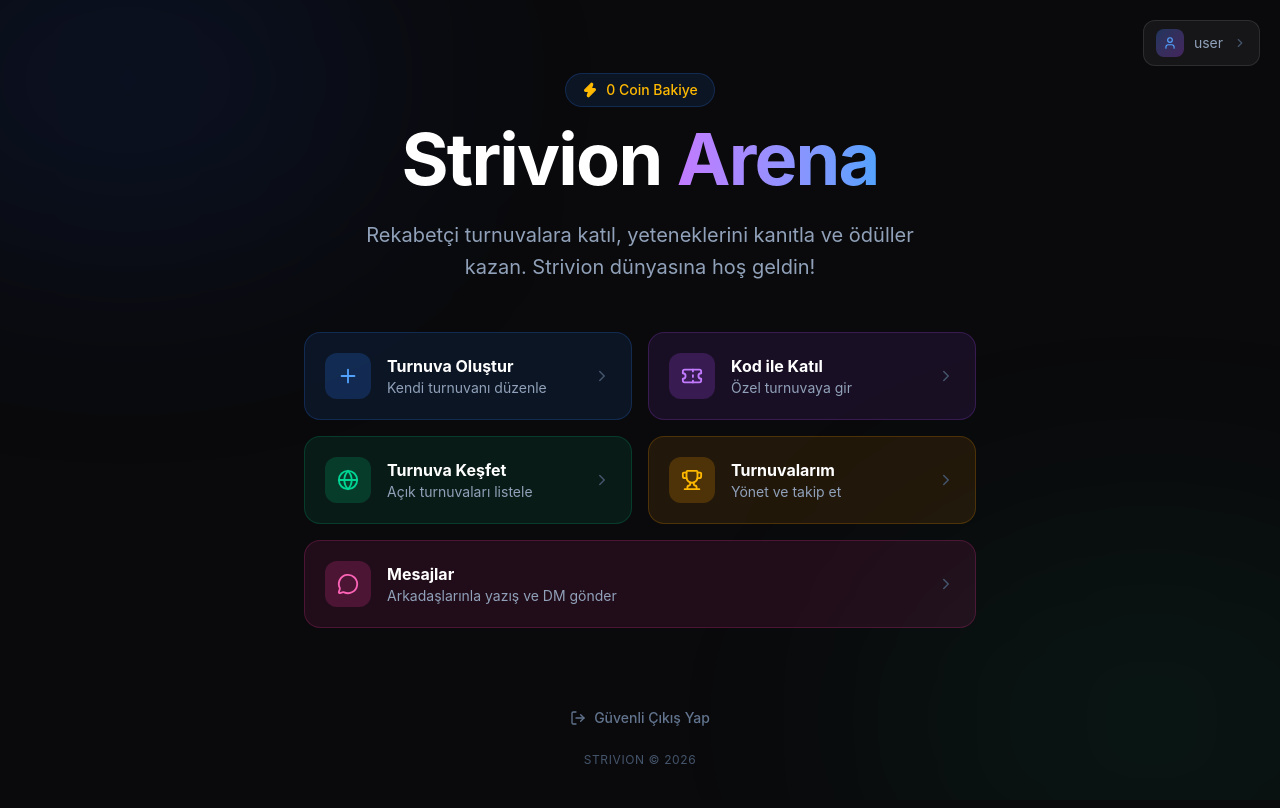
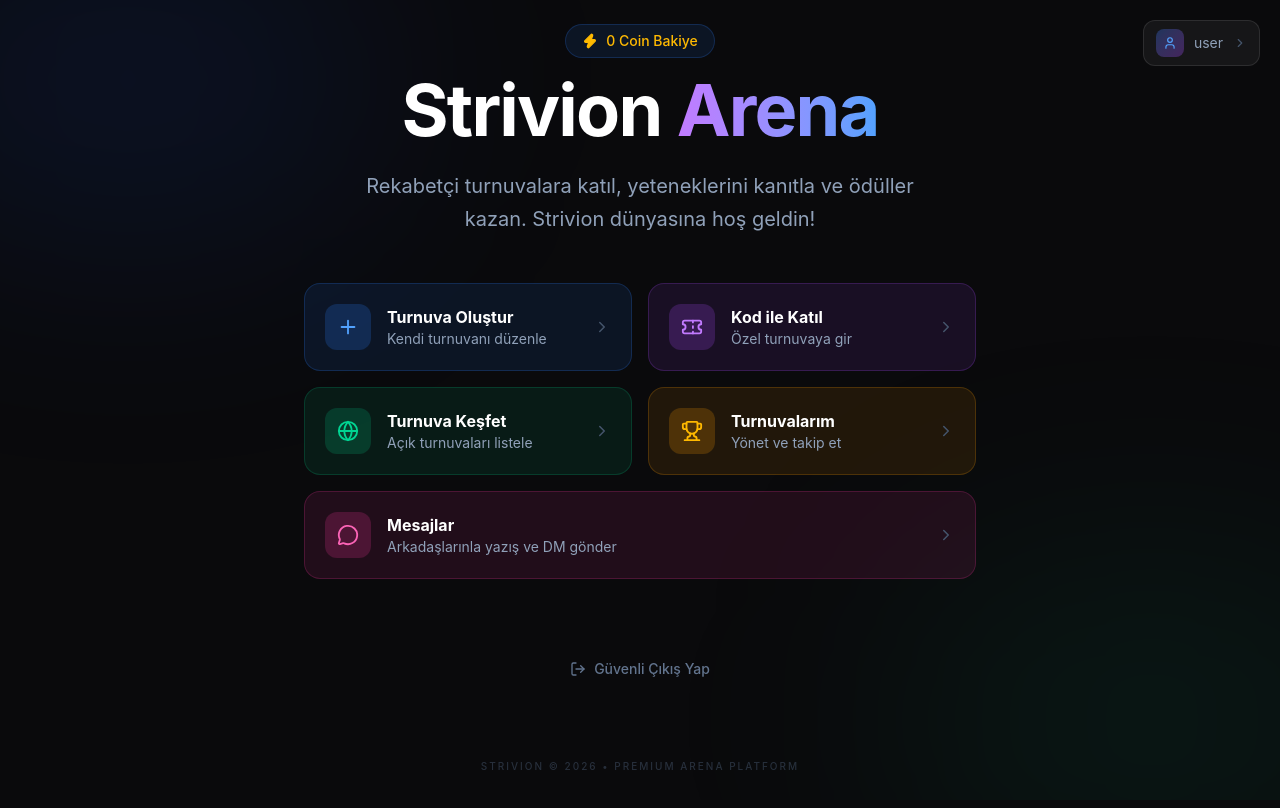
Before and after one commit to BaranKaratass/Strivion, a React (Vite) app: page / in a window 1280 px wide. Shown: the top 808 px of the page. Built offline with nearby package versions, Linux system fonts and the light colour scheme; no server answers; the database is empty; sample sign-in values are in the browser's storage.

Commit message:
UI: Fixed footer overlap with logout button on main dashboard.

```diff
--- a/src/App.tsx
+++ b/src/App.tsx
@@ -199,9 +199,8 @@ function App() {
         </motion.div>
       </main>
 
-      {/* Footer */}
-      <footer className="absolute bottom-8 text-slate-600 text-xs tracking-wider">
-        STRIVION &copy; 2026
+      <footer className="mt-20 mb-8 text-slate-600 text-[10px] uppercase tracking-[0.2em] font-medium opacity-50">
+        STRIVION &copy; 2026 • Premium Arena Platform
       </footer>
     </div>
   );
```
